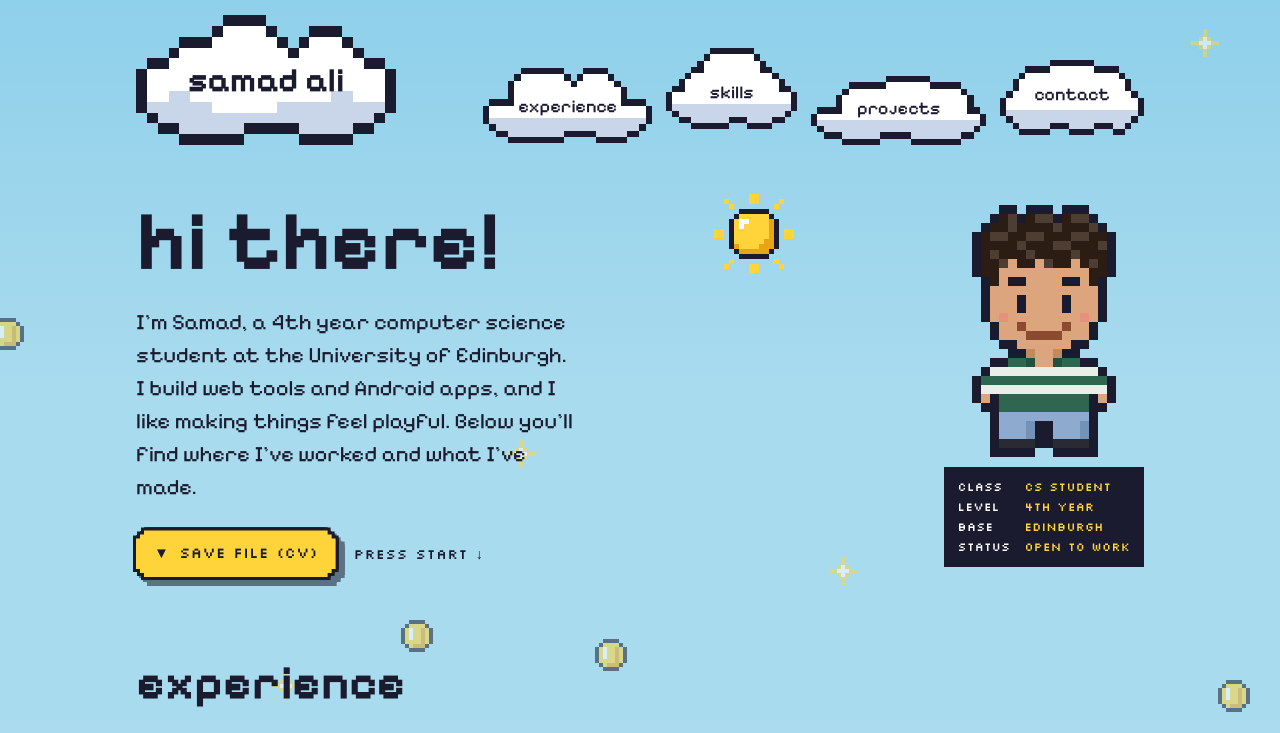
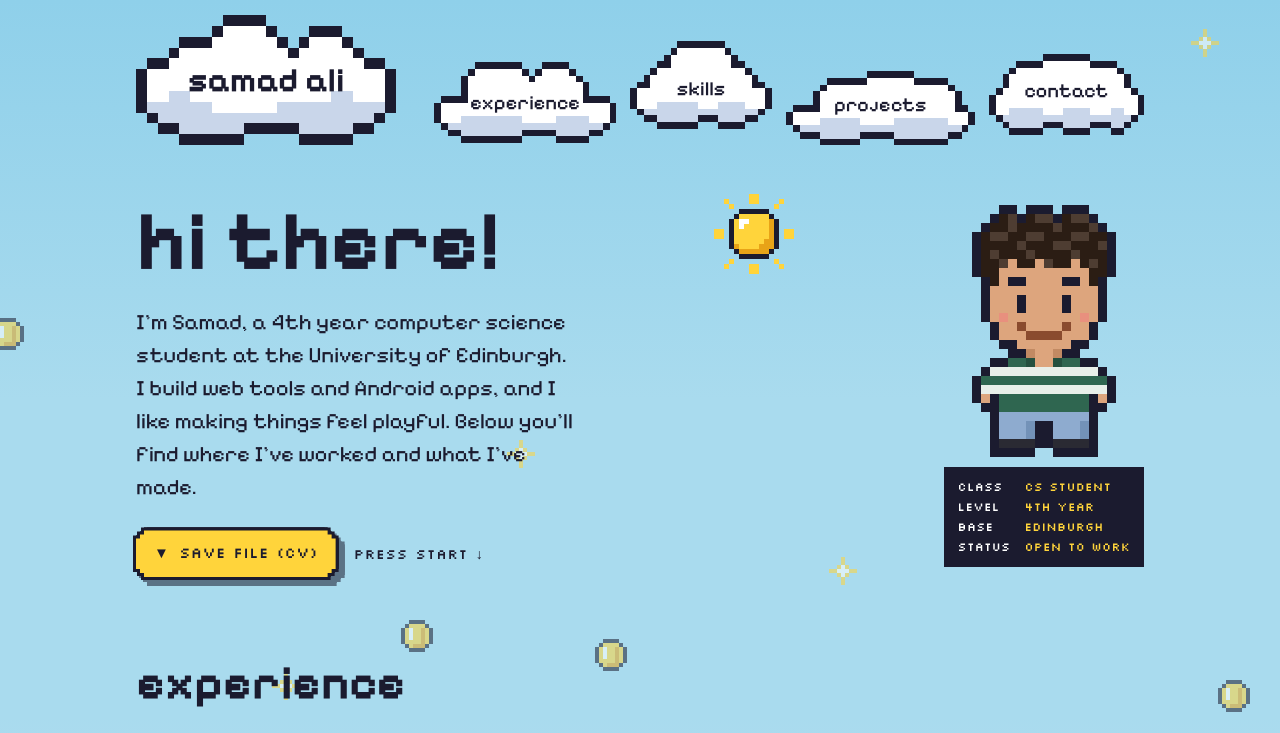
Before and after one commit to samad-a/portfolio-site, a Next.js app: page / in a window 1280 px wide. Shown: the top 733 px of the page. Built offline with nearby package versions, Linux system fonts and the light colour scheme.

Commit message:
style(nav): shade cloud undersides along their lumps and enlarge them
The shadow is now deeper under each lump instead of a flat band, and the link

clouds and labels are about 8% bigger while still fitting on one row.

```diff
--- a/components/nav/cloud-link.tsx
+++ b/components/nav/cloud-link.tsx
@@ -11,7 +11,7 @@ export const cloudClassName =
   "group relative grid w-[150px] animate-bob cursor-pointer text-xl font-medium text-ink no-underline motion-reduce:animate-none";
 
 // CSS pixels per sprite pixel for the smaller clouds, so their pixels match.
-const cloudPixelSize = 6.25;
+const cloudPixelSize = 6.75;
 
 function spriteSize(grid: SpriteGrid) {
   return { width: grid[0].length, height: grid.length };
--- a/components/nav/site-header.tsx
+++ b/components/nav/site-header.tsx
@@ -33,7 +33,7 @@ export function SiteHeader() {
                   href={href}
                   sprite={sprite}
                   sized
-                  className="text-lg"
+                  className="text-xl"
                   style={{ animationDuration: duration, animationDelay: delay }}
                 >
                   {label}
--- a/lib/sprites/index.ts
+++ b/lib/sprites/index.ts
@@ -27,7 +27,7 @@ export const cloudPuffy = defineSprite([
   ".KWWWWWWWWWWWWWWWWWWWK.",
   "KWWWWWWWWWWWWWWWWWWWWWK",
   "KWWWWWWWWWWWWWWWWWWWWWK",
-  "KLLLLLLLLLLLLLLLLLLLLLK",
+  "KWWLLLLLWWWLLLLWWWLLWWK",
   ".KLLLLLLLLLLLLLLLLLLLK.",
   "..KLLLLLKKKLLLLKKKLLK..",
   "...KKKKK...KKKK...KK...",
@@ -42,7 +42,7 @@ export const cloudLong = defineSprite([
   "....KWWWWWWWWWWWWWWWWWWWWK..",
   ".KKKKWWWWWWWWWWWWWWWWWWWWKK.",
   "KWWWWWWWWWWWWWWWWWWWWWWWWWWK",
-  "KLLLLLLLLLLLLLLLLLLLLLLLLLLK",
+  "KWWWWLLLLLLWWWWWLLLLLLLLWWWK",
   ".KLLLLLLLLLLLLLLLLLLLLLLLLK.",
   "..KKKLLLLLLKKKKKLLLLLLLLKK..",
   ".....KKKKKK.....KKKKKKKK....",
@@ -59,7 +59,7 @@ export const cloudTall = defineSprite([
   ".KKWWWWWWWWWWWWWWWKK.",
   "KWWWWWWWWWWWWWWWWWWWK",
   "KWWWWWWWWWWWWWWWWWWWK",
-  "KLLLLLLLLLLLLLLLLLLLK",
+  "KWWWLLLLLLWWWLLLLWWWK",
   ".KLLLLLLLLLLLLLLLLLK.",
   "..KKLLLLLLKKKLLLLKK..",
   "....KKKKKK...KKKK....",
@@ -75,7 +75,7 @@ export const cloudPair = defineSprite([
   ".KKKKWWWWWWWWWWWWWWWWWKKKK.",
   "KWWWWWWWWWWWWWWWWWWWWWWWWWK",
   "KWWWWWWWWWWWWWWWWWWWWWWWWWK",
-  "KLLLLLLLLLLLLLLLLLLLLLLLLLK",
+  "KWWWLLLLLLLLLWWWWWLLLLLWWWK",
   ".KLLLLLLLLLLLLLLLLLLLLLLLK.",
   "..KKLLLLLLLLLKKKKKLLLLLKK..",
   "....KKKKKKKKK.....KKKKK....",
```
